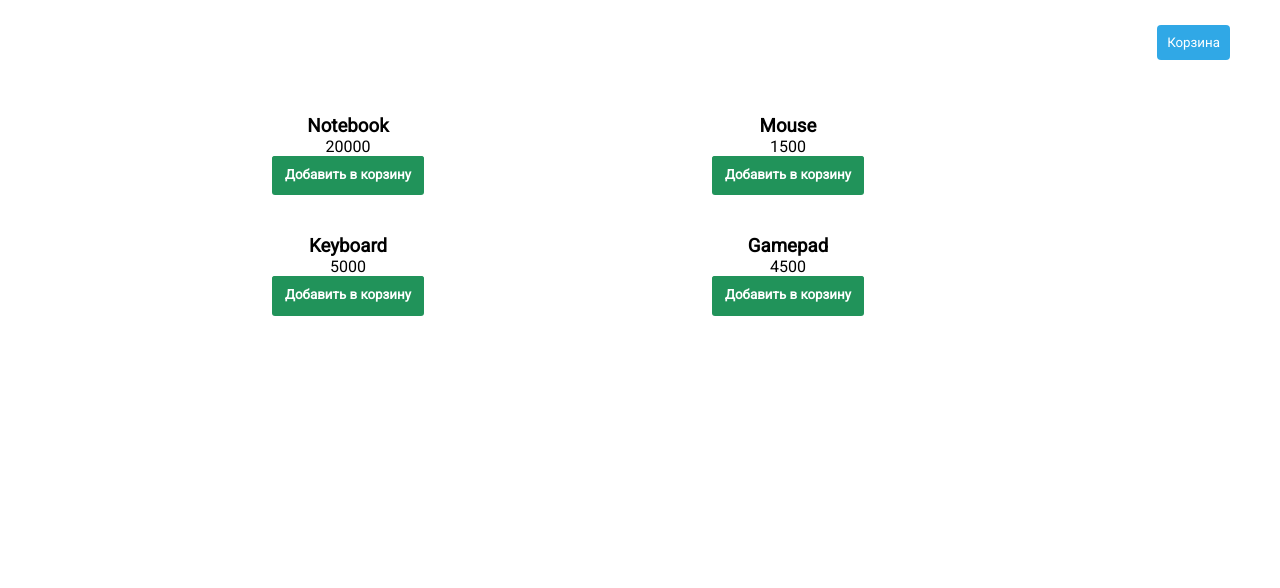
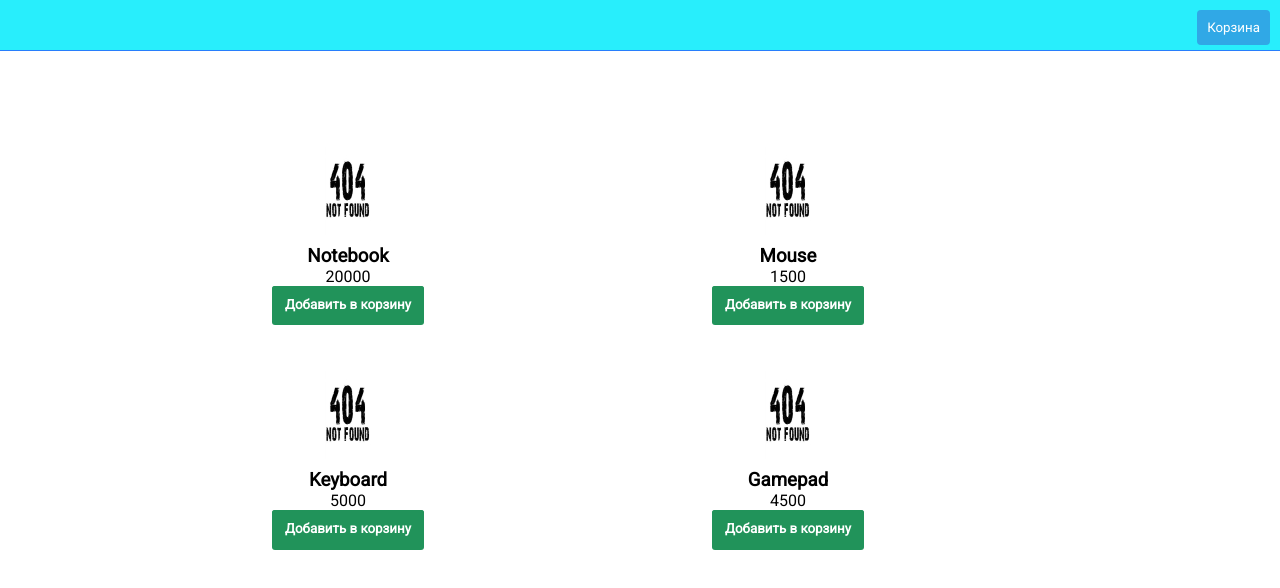
Before and after one commit to vidyakov/js2, a plain HTML site: page index.html in a window 1280 px wide. Drawn offline with Linux system fonts and the light colour scheme.

Commit message:
Добавил отображение фоток и изменил стили меню

```diff
--- a/js/main.js
+++ b/js/main.js
@@ -1,13 +1,14 @@
 'use strict';
 
 const products = [
-  {id: 1, title: 'Notebook', price: 20000},
-  {id: 2, title: 'Mouse', price: 1500},
-  {id: 3, title: 'Keyboard', price: 5000},
-  {id: 4, title: 'Gamepad', price: 4500},
+  {id: 1, title: 'Notebook', price: 20000, img: 'img/not_found.jpg'},
+  {id: 2, title: 'Mouse', price: 1500, img: 'img/not_found.jpg'},
+  {id: 3, title: 'Keyboard', price: 5000, img: 'img/not_found.jpg'},
+  {id: 4, title: 'Gamepad', price: 4500, img: 'img/not_found.jpg'},
 ];
 
-const renderProduct = (title, price) => `<div class="product-item">
+const renderProduct = (img, title, price) => `<div class="product-item">
+            <img src="${img}" class="product-img">
             <h3>${title}</h3>
             <p>${price}</p>
             <button class="by-btn">Добавить в корзину</button>
@@ -16,7 +17,7 @@ const renderProduct = (title, price) => `<div class="product-item">
 
 const renderProducts = list => {
   const productList = list.map(function (product) {
-    return renderProduct(product.title, product.price)
+    return renderProduct(product.img, product.title, product.price)
   });
   for (let i=0; i < productList.length; i++) {
     document.querySelector('.products').innerHTML += productList[i];
--- a/style.css
+++ b/style.css
@@ -5,16 +5,19 @@
 }
 
 header {
-    margin: 25px 50px;
+    height: 50px;
+    border-bottom: solid #287EFC 1px;
+    background-color: #28EEFC;
 }
 
 .btn-cart {
+    margin: 10px;
     float: right;
     text-decoration: none;
     background:#30A8E6;
     color:#fff;
-    padding:10px;
     font-family: 'Roboto', sans-serif;
+    padding: 10px;
     border-radius:4px;
     -moz-transition: all 0.3s 0.01s ease;
     -o-transition: all 0.3s 0.01s ease;
@@ -46,7 +49,7 @@ header {
     text-decoration: none;
     padding: .8em 1em calc(.8em + 3px);
     border-radius: 3px;
-    background: rgb(64, 199, 129);
+    background: #27F2C8;
     box-shadow: 0 -3px rgb(53, 167, 110) inset;
     transition: 0.2s;
     font-family: 'Roboto', sans-serif;
@@ -60,3 +63,8 @@ header {
     background: rgb(33, 147, 90);
     box-shadow: 0 3px rgb(33, 147, 90) inset;
 }
+
+.product-img {
+    height: 100px;
+    width: 100px;
+}
```
Also changed, not shown: img/not_found.jpg (added).
